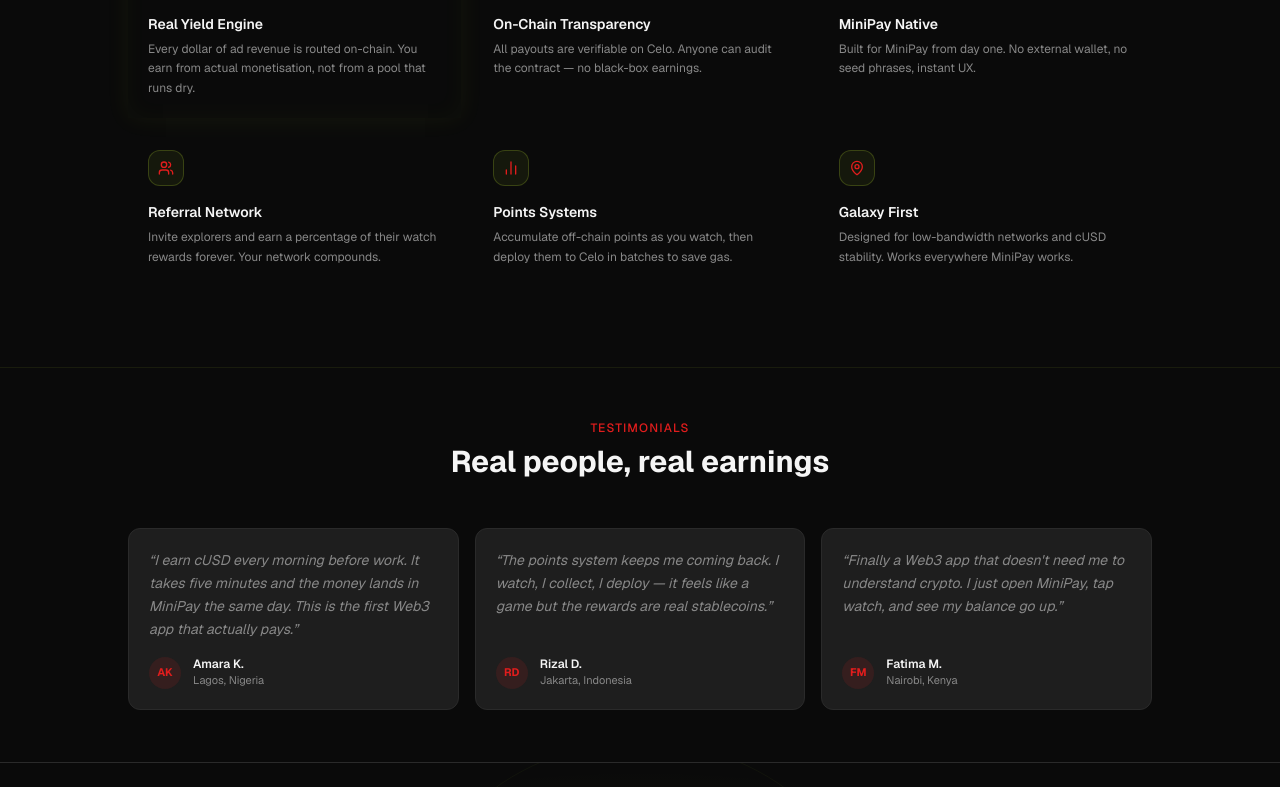
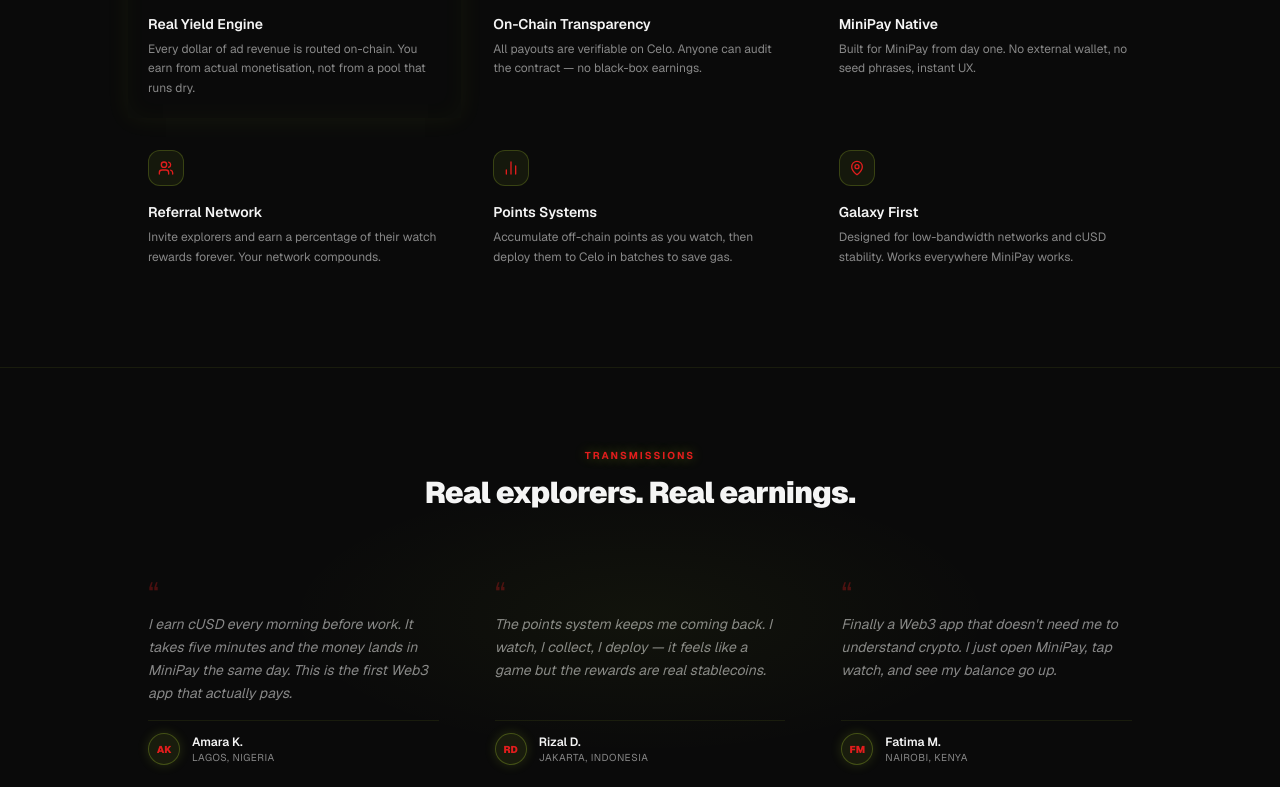
Before and after one commit to artomily/samelo, a Next.js app: page / in a window 1280 px wide. Shown: the part 2010-2797 px from the top of the page. Built offline with nearby package versions, Linux system fonts and the light colour scheme; what wagmi would draw is missing.

Commit message:
chore: update app/components/landing/Testimonials.tsx

```diff
--- a/app/components/landing/Testimonials.tsx
+++ b/app/components/landing/Testimonials.tsx
@@ -1,59 +1,74 @@
+'use client'
+
+import { motion } from 'framer-motion'
+
 const TESTIMONIALS = [
   {
     initials: 'AK',
     name: 'Amara K.',
     location: 'Lagos, Nigeria',
-    quote:
-      'I earn cUSD every morning before work. It takes five minutes and the money lands in MiniPay the same day. This is the first Web3 app that actually pays.',
+    quote: 'I earn cUSD every morning before work. It takes five minutes and the money lands in MiniPay the same day. This is the first Web3 app that actually pays.',
   },
   {
     initials: 'RD',
     name: 'Rizal D.',
     location: 'Jakarta, Indonesia',
-    quote:
-      'The points system keeps me coming back. I watch, I collect, I deploy — it feels like a game but the rewards are real stablecoins.',
+    quote: 'The points system keeps me coming back. I watch, I collect, I deploy — it feels like a game but the rewards are real stablecoins.',
   },
   {
     initials: 'FM',
     name: 'Fatima M.',
     location: 'Nairobi, Kenya',
-    quote:
-      'Finally a Web3 app that doesn\'t need me to understand crypto. I just open MiniPay, tap watch, and see my balance go up.',
+    quote: "Finally a Web3 app that doesn't need me to understand crypto. I just open MiniPay, tap watch, and see my balance go up.",
   },
 ]
 
 export function Testimonials() {
   return (
-    <section className="border-b border-border px-7 py-13">
+    <section className="relative overflow-hidden border-b border-[rgba(200,241,53,0.08)] px-5 py-20">
+      {/* Glow center */}
+      <div
+        className="pointer-events-none absolute inset-0"
+        style={{ background: 'radial-gradient(ellipse 40% 40% at 50% 50%, rgba(200,241,53,0.04) 0%, transparent 70%)' }}
+      />
       <div className="mx-auto max-w-5xl">
-        {/* Header */}
         <div className="mb-12 text-center">
-          <p className="text-xs font-medium uppercase tracking-widest text-accent">Testimonials</p>
-          <h2 className="mt-2 text-2xl font-bold text-primary sm:text-3xl">
-            Real people, real earnings
+          <p className="font-display text-[10px] font-bold uppercase tracking-[0.2em] text-accent"
+            style={{ textShadow: '0 0 12px rgba(200,241,53,0.4)' }}
+          >
+            Transmissions
+          </p>
+          <h2 className="mt-3 font-display text-2xl font-black tracking-tight text-primary sm:text-3xl">
+            Real explorers. Real earnings.
           </h2>
         </div>
 
-        {/* 3-col grid */}
         <div className="grid gap-4 sm:grid-cols-3">
-          {TESTIMONIALS.map((t) => (
-            <div
+          {TESTIMONIALS.map((t, i) => (
+            <motion.div
               key={t.name}
-              className="flex flex-col gap-4 rounded-xl border border-border bg-card p-5"
+              initial={{ opacity: 0, y: 20 }}
+              whileInView={{ opacity: 1, y: 0 }}
+              viewport={{ once: true }}
+              transition={{ duration: 0.5, delay: i * 0.1 }}
+              className="glass-card flex flex-col gap-4 p-5 transition-all duration-300 hover:border-[rgba(200,241,53,0.25)] hover:-translate-y-0.5"
             >
-              <p className="flex-1 text-sm italic leading-relaxed text-muted">
-                &ldquo;{t.quote}&rdquo;
-              </p>
-              <div className="flex items-center gap-3">
-                <div className="flex h-8 w-8 shrink-0 items-center justify-center rounded-full bg-accent/12 text-[11px] font-bold text-accent">
+              {/* Quote marks */}
+              <div className="font-display text-3xl leading-none text-accent opacity-30">&ldquo;</div>
+              <p className="-mt-3 flex-1 text-sm leading-relaxed text-muted italic">{t.quote}</p>
+              <div className="flex items-center gap-3 border-t border-[rgba(200,241,53,0.08)] pt-3">
+                <div
+                  className="flex h-8 w-8 shrink-0 items-center justify-center rounded-full border border-[rgba(200,241,53,0.25)] bg-[rgba(200,241,53,0.08)] font-display text-[10px] font-black text-accent"
+                  style={{ boxShadow: '0 0 12px rgba(200,241,53,0.15)' }}
+                >
                   {t.initials}
                 </div>
                 <div>
                   <p className="text-xs font-semibold text-primary">{t.name}</p>
-                  <p className="text-[11px] text-muted">{t.location}</p>
+                  <p className="text-[10px] uppercase tracking-wider text-muted">{t.location}</p>
                 </div>
               </div>
-            </div>
+            </motion.div>
           ))}
         </div>
       </div>
```
